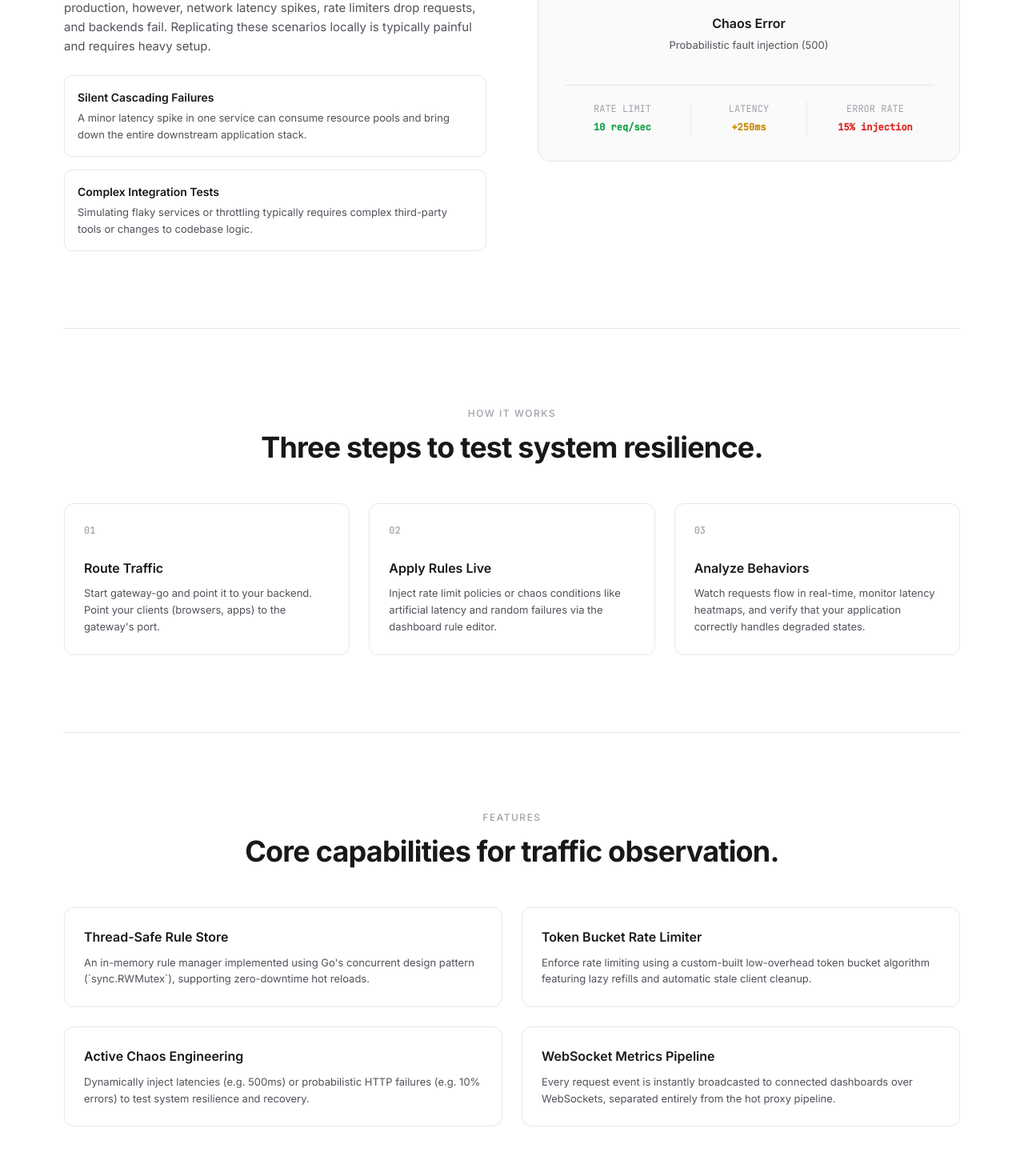
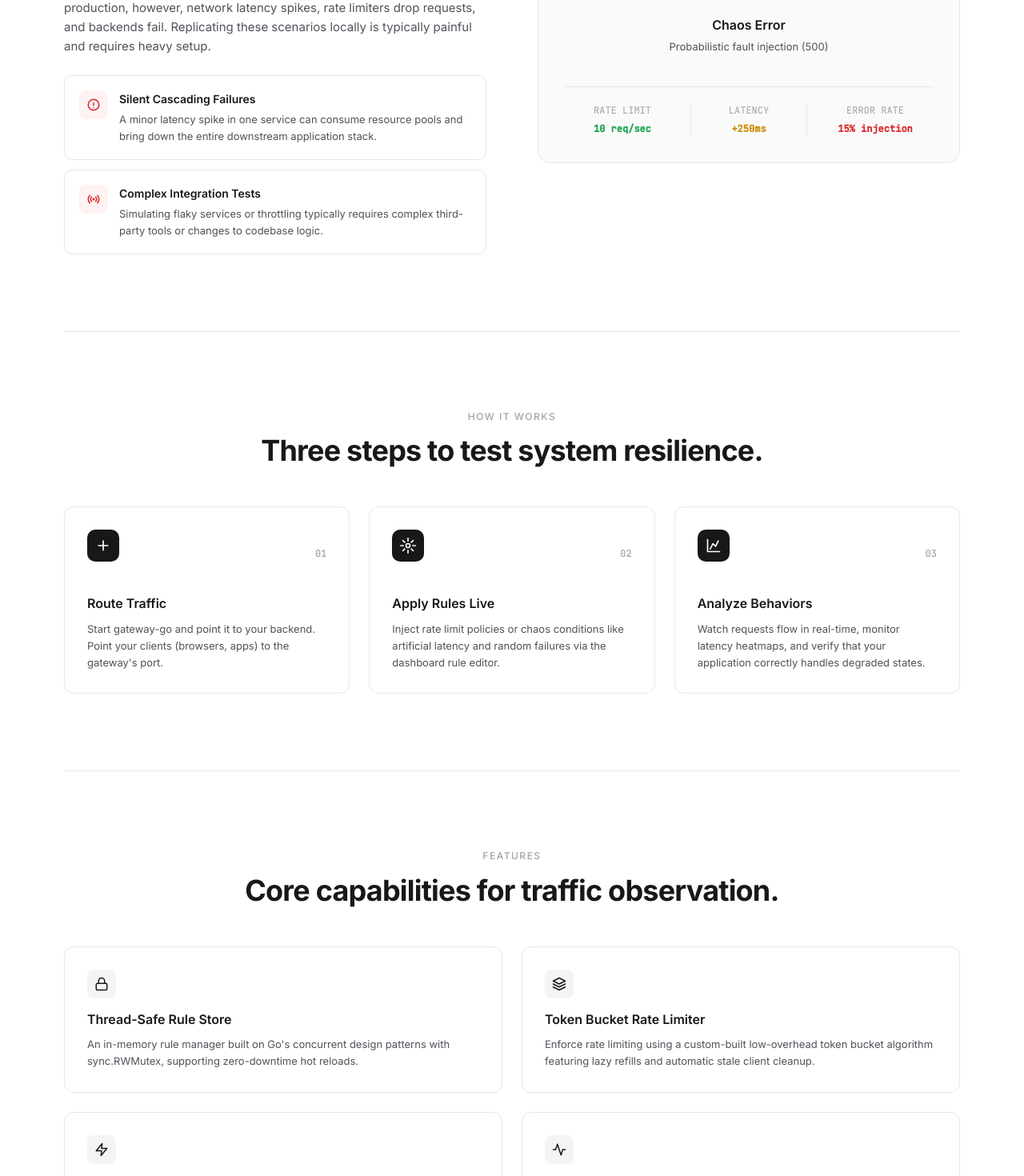
Before and after one commit to harsh-mishra123/gateway-go, a Next.js app in the folder dashboard/: page / in a window 1280 px wide. Shown: the part 1580-3050 px from the top of the page at 80% size. Built offline with nearby package versions, Linux system fonts and the light colour scheme; no server answers.

Commit message:
wire up SVG icons and interactive cards for landing sections

```diff
--- a/dashboard/src/app/page.tsx
+++ b/dashboard/src/app/page.tsx
@@ -207,15 +207,12 @@ export default function DashboardPage() {
             <p style={{ color: "var(--text-secondary)", marginBottom: "24px", fontSize: "15px" }}>
               In local development environments, APIs are always fast and reliable. In production, however, network latency spikes, rate limiters drop requests, and backends fail. Replicating these scenarios locally is typically painful and requires heavy setup.
             </p>
-            <div style={{ display: "grid", gap: "16px" }}>
-              <div
-                style={{
-                  border: "1px solid var(--border-hairline)",
-                  borderRadius: "10px",
-                  padding: "16px",
-                  background: "var(--bg-card)",
-                }}
-              >
+            <div style={{ display: "grid", gap: "12px" }}>
+              <div className="problem-card">
+                <div className="problem-icon">
+                  <svg viewBox="0 0 24 24"><path d="M12 9v4m0 4h.01M21 12a9 9 0 1 1-18 0 9 9 0 0 1 18 0Z" /></svg>
+                </div>
+                <div>
                   <h4 style={{ fontSize: "14px", fontWeight: 600, marginBottom: "4px" }}>
                     Silent Cascading Failures
                   </h4>
@@ -223,20 +220,19 @@ export default function DashboardPage() {
                     A minor latency spike in one service can consume resource pools and bring down the entire downstream application stack.
                   </p>
                 </div>
-              <div
-                style={{
-                  border: "1px solid var(--border-hairline)",
-                  borderRadius: "10px",
-                  padding: "16px",
-                  background: "var(--bg-card)",
-                }}
-              >
+              </div>
+              <div className="problem-card">
+                <div className="problem-icon">
+                  <svg viewBox="0 0 24 24"><path d="M18.364 5.636a9 9 0 0 1 0 12.728M5.636 18.364a9 9 0 0 1 0-12.728M15.536 8.464a5 5 0 0 1 0 7.072M8.464 15.536a5 5 0 0 1 0-7.072" /><circle cx="12" cy="12" r="1" fill="currentColor" /></svg>
+                </div>
+                <div>
                   <h4 style={{ fontSize: "14px", fontWeight: 600, marginBottom: "4px" }}>
                     Complex Integration Tests
                   </h4>
                   <p style={{ fontSize: "13px", color: "var(--text-secondary)" }}>
                     Simulating flaky services or throttling typically requires complex third-party tools or changes to codebase logic.
                   </p>
+                </div>
               </div>
             </div>
           </div>
@@ -256,50 +252,26 @@ export default function DashboardPage() {
             </h2>
           </div>
           <div style={{ display: "grid", gridTemplateColumns: "1fr 1fr 1fr", gap: "24px" }}>
-            <div
-              style={{
-                border: "1px solid var(--border-hairline)",
-                borderRadius: "12px",
-                padding: "24px",
-                background: "var(--bg-card)",
-              }}
-            >
-              <div
-                style={{
-                  fontFamily: "var(--font-mono)",
-                  color: "var(--text-muted)",
-                  fontSize: "12px",
-                  fontWeight: 500,
-                  marginBottom: "24px",
-                }}
-              >
-                01
+            <div className="landing-card">
+              <div className="step-header">
+                <div className="icon-circle">
+                  <svg viewBox="0 0 24 24"><path d="M12 5v14M5 12h14" /></svg>
+                </div>
+                <span className="step-num">01</span>
               </div>
               <h4 style={{ fontSize: "16px", fontWeight: 600, marginBottom: "8px" }}>
                 Route Traffic
               </h4>
               <p style={{ fontSize: "13px", color: "var(--text-secondary)" }}>
-                Start gateway-go and point it to your backend. Point your clients (browsers, apps) to the gateway's port.
+                Start gateway-go and point it to your backend. Point your clients (browsers, apps) to the gateway&apos;s port.
               </p>
             </div>
-            <div
-              style={{
-                border: "1px solid var(--border-hairline)",
-                borderRadius: "12px",
-                padding: "24px",
-                background: "var(--bg-card)",
-              }}
-            >
-              <div
-                style={{
-                  fontFamily: "var(--font-mono)",
-                  color: "var(--text-muted)",
-                  fontSize: "12px",
-                  fontWeight: 500,
-                  marginBottom: "24px",
-                }}
-              >
-                02
+            <div className="landing-card">
+              <div className="step-header">
+                <div className="icon-circle">
+                  <svg viewBox="0 0 24 24"><circle cx="12" cy="12" r="3" /><path d="M12 1v4m0 14v4M4.22 4.22l2.83 2.83m9.9 9.9 2.83 2.83M1 12h4m14 0h4M4.22 19.78l2.83-2.83m9.9-9.9 2.83-2.83" /></svg>
+                </div>
+                <span className="step-num">02</span>
               </div>
               <h4 style={{ fontSize: "16px", fontWeight: 600, marginBottom: "8px" }}>
                 Apply Rules Live
@@ -308,24 +280,12 @@ export default function DashboardPage() {
                 Inject rate limit policies or chaos conditions like artificial latency and random failures via the dashboard rule editor.
               </p>
             </div>
-            <div
-              style={{
-                border: "1px solid var(--border-hairline)",
-                borderRadius: "12px",
-                padding: "24px",
-                background: "var(--bg-card)",
-              }}
-            >
-              <div
-                style={{
-                  fontFamily: "var(--font-mono)",
-                  color: "var(--text-muted)",
-                  fontSize: "12px",
-                  fontWeight: 500,
-                  marginBottom: "24px",
-                }}
-              >
-                03
+            <div className="landing-card">
+              <div className="step-header">
+                <div className="icon-circle">
+                  <svg viewBox="0 0 24 24"><path d="M3 3v18h18" /><path d="m7 17 4-8 4 4 4-8" /></svg>
+                </div>
+                <span className="step-num">03</span>
               </div>
               <h4 style={{ fontSize: "16px", fontWeight: 600, marginBottom: "8px" }}>
                 Analyze Behaviors
@@ -348,29 +308,21 @@ export default function DashboardPage() {
             </h2>
           </div>
           <div style={{ display: "grid", gridTemplateColumns: "1fr 1fr", gap: "24px" }}>
-            <div
-              style={{
-                border: "1px solid var(--border-hairline)",
-                borderRadius: "12px",
-                padding: "24px",
-                background: "var(--bg-card)",
-              }}
-            >
+            <div className="landing-card">
+              <div className="feature-icon">
+                <svg viewBox="0 0 24 24"><rect x="3" y="11" width="18" height="11" rx="2" /><path d="M7 11V7a5 5 0 0 1 10 0v4" /></svg>
+              </div>
               <h4 style={{ fontSize: "16px", fontWeight: 600, marginBottom: "8px" }}>
                 Thread-Safe Rule Store
               </h4>
               <p style={{ fontSize: "13px", color: "var(--text-secondary)" }}>
-                An in-memory rule manager implemented using Go's concurrent design pattern (`sync.RWMutex`), supporting zero-downtime hot reloads.
+                An in-memory rule manager built on Go&apos;s concurrent design patterns with sync.RWMutex, supporting zero-downtime hot reloads.
               </p>
             </div>
-            <div
-              style={{
-                border: "1px solid var(--border-hairline)",
-                borderRadius: "12px",
-                padding: "24px",
-                background: "var(--bg-card)",
-              }}
-            >
+            <div className="landing-card">
+              <div className="feature-icon">
+                <svg viewBox="0 0 24 24"><path d="M12 2L2 7l10 5 10-5-10-5Z" /><path d="m2 17 10 5 10-5" /><path d="m2 12 10 5 10-5" /></svg>
+              </div>
               <h4 style={{ fontSize: "16px", fontWeight: 600, marginBottom: "8px" }}>
                 Token Bucket Rate Limiter
               </h4>
@@ -378,29 +330,21 @@ export default function DashboardPage() {
                 Enforce rate limiting using a custom-built low-overhead token bucket algorithm featuring lazy refills and automatic stale client cleanup.
               </p>
             </div>
-            <div
-              style={{
-                border: "1px solid var(--border-hairline)",
-                borderRadius: "12px",
-                padding: "24px",
-                background: "var(--bg-card)",
-              }}
-            >
+            <div className="landing-card">
+              <div className="feature-icon">
+                <svg viewBox="0 0 24 24"><path d="M13 2 3 14h9l-1 8 10-12h-9l1-8Z" /></svg>
+              </div>
               <h4 style={{ fontSize: "16px", fontWeight: 600, marginBottom: "8px" }}>
                 Active Chaos Engineering
               </h4>
               <p style={{ fontSize: "13px", color: "var(--text-secondary)" }}>
-                Dynamically inject latencies (e.g. 500ms) or probabilistic HTTP failures (e.g. 10% errors) to test system resilience and recovery.
+                Dynamically inject latencies or probabilistic HTTP failures to test system resilience and recovery under realistic fault conditions.
               </p>
             </div>
-            <div
-              style={{
-                border: "1px solid var(--border-hairline)",
-                borderRadius: "12px",
-                padding: "24px",
-                background: "var(--bg-card)",
-              }}
-            >
+            <div className="landing-card">
+              <div className="feature-icon">
+                <svg viewBox="0 0 24 24"><path d="M22 12h-4l-3 9L9 3l-3 9H2" /></svg>
+              </div>
               <h4 style={{ fontSize: "16px", fontWeight: 600, marginBottom: "8px" }}>
                 WebSocket Metrics Pipeline
               </h4>
```
Lines whose indentation alone changed are shown as unchanged.
